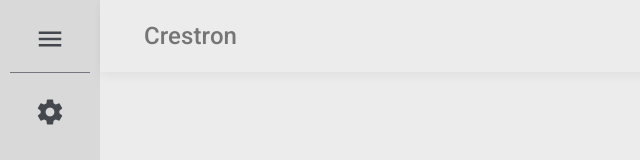
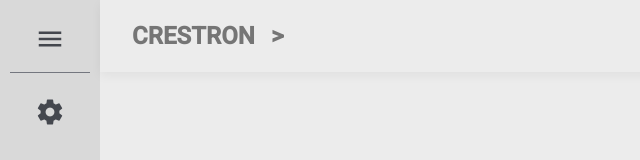
Before and after one commit to DerekLin86/light-control-management, an Angular app: page / in a window 1280 px wide. Shown: the top 160 px of the page, without its empty margins (0-640 px from the left). Built offline with nearby package versions, Linux system fonts and the light colour scheme.

Commit message:
Move page name to header.

```diff
--- a/src/app/app.component.html
+++ b/src/app/app.component.html
@@ -1,6 +1,6 @@
 <app-left-bar/>
 <div class="right-side">
-  <app-header/>
+  <app-header [projectName]="projectName()" [pageName]="pageName()" />
   <div class="content-container">
     <router-outlet />
   </div>
--- a/src/app/app.component.ts
+++ b/src/app/app.component.ts
@@ -1,15 +1,51 @@
-import { Component } from '@angular/core';
-import { RouterOutlet } from '@angular/router';
+import { Component, signal, OnInit, inject } from '@angular/core';
+import { NavigationEnd, RouterOutlet } from '@angular/router';
+import { of, filter, map } from 'rxjs';
+import { Router } from '@angular/router';
 
-import {LeftBarComponent} from './layout/left-bar/left-bar.component';
-import {HeaderComponent} from './layout/header/header.component';
+import { LeftBarComponent } from './layout/left-bar/left-bar.component';
+import { HeaderComponent } from './layout/header/header.component';
+
+import { convertRouterPathToPageName } from './utils/core/page-name-utils';
 
 @Component({
   selector: 'app-root',
   imports: [RouterOutlet, LeftBarComponent, HeaderComponent],
   templateUrl: './app.component.html',
-  styleUrl: './app.component.scss'
+  styleUrl: './app.component.scss',
 })
-export class AppComponent {
-  title = 'LS-management';
+export class AppComponent implements OnInit {
+  private readonly router = inject(Router);
+
+  readonly title = 'LS-management';
+  private _projectName = signal('');
+  private _pageName = signal('');
+
+  ngOnInit() {
+    this.fetchProjectName();
+
+    this.router.events
+      .pipe(
+        filter(e => e instanceof NavigationEnd),
+        map(route => route.urlAfterRedirects.split('/')[1])
+      )
+      .subscribe(routePath => {
+        this._pageName.set(convertRouterPathToPageName(routePath));
+      });
+  }
+
+  fetchProjectName() {
+    of('Crestron').subscribe(projectName => {
+      this._projectName.set(projectName);
+    });
+  }
+
+  // Getters
+  get projectName() {
+    return this._projectName.asReadonly();
+  }
+
+  get pageName() {
+    return this._pageName.asReadonly();
+  }
 }
--- a/src/app/layout/header/header.component.html
+++ b/src/app/layout/header/header.component.html
@@ -1 +1,3 @@
-<button mat-button>Crestron</button>
+<button mat-button>{{ projectName | uppercase}}</button>
+<div>></div>
+<div>{{ pageName }}</div>
--- a/src/app/layout/header/header.component.scss
+++ b/src/app/layout/header/header.component.scss
@@ -3,20 +3,24 @@
 :host {
   align-items: center;
   background-color: global.$parmary-color;
-    box-shadow: 0px 4px 10px 0px #0000000D;
-    color: global.$primary-text-grey-color;
+  box-shadow: 0px 4px 10px 0px #0000000D;
+  color: global.$primary-text-grey-color;
   display: flex;
-
+  font-size: 1.5rem;
+  font-weight: bold;
+  gap: 1rem;
   height: global.$header-height;
   left: calc(global.$left-bar-width + 1rem + 4px);
   padding: 0 2rem;
-    position: fixed;
-    top: 0;
+  position: fixed;
+  top: 0;
   width: 100%;
   z-index: 999;
 
 .mat-mdc-button {
     font-size: 1.5rem;
+    font-weight: bold;
     color: global.$primary-text-grey-color;
+    padding: 0;
   }
 }
--- a/src/app/layout/header/header.component.ts
+++ b/src/app/layout/header/header.component.ts
@@ -1,12 +1,19 @@
-import { ChangeDetectionStrategy, Component } from '@angular/core';
+import { ChangeDetectionStrategy, Component, Input } from '@angular/core';
+import { CommonModule } from '@angular/common';
 import { MatButtonModule } from '@angular/material/button';
 
 @Component({
   selector: 'app-header',
-  imports: [MatButtonModule],
+  imports: [MatButtonModule, CommonModule],
   templateUrl: './header.component.html',
   styleUrl: './header.component.scss',
   standalone: true,
   changeDetection: ChangeDetectionStrategy.OnPush,
 })
-export class HeaderComponent {}
+export class HeaderComponent {
+  @Input()
+  projectName = '';
+
+  @Input()
+  pageName = '';
+}
--- a/src/app/page/floor-plan-config/floor-plan-config.component.html
+++ b/src/app/page/floor-plan-config/floor-plan-config.component.html
@@ -1,4 +1,3 @@
-<h2>Lighting Control</h2>
 <div class="main-container">
   <app-floor-plan-switcher (selectedOptionEmit)="selectFloorPlan($event)"></app-floor-plan-switcher>
   <div class="right-side-container">
--- a/src/app/page/floor-plan-config/floor-plan-config.component.scss
+++ b/src/app/page/floor-plan-config/floor-plan-config.component.scss
@@ -3,16 +3,12 @@
 :host {
   display: flex;
   flex-direction: column;
-    color: global.$primary-title-color;
+  color: global.$primary-title-color;
   width: 100%;
 
   app-floor-plan-switcher {
     flex-shrink: 0;
     flex-basis: 34%;
-  }
-
-  app-grouped-table {
-
   }
 
   .menu-container {
--- a/src/app/page/floor-plan-config/route.ts
+++ b/src/app/page/floor-plan-config/route.ts
@@ -2,10 +2,16 @@
 
 import {FloorPlanConfigComponent} from './floor-plan-config.component'
 
-export const FloorPlanRoutes: Routes = [{
-  path: 'floorPlan',
-  children: [{
-    path: '',
-    component: FloorPlanConfigComponent
-  }]
-}]
+export const RoutePath = 'floorPlan';
+
+export const FloorPlanRoutes: Routes = [
+  {
+    path: RoutePath,
+    children: [
+      {
+        path: '',
+        component: FloorPlanConfigComponent,
+      },
+    ],
+  },
+];
--- /dev/null
+++ b/src/app/utils/core/page-name-utils.ts
@@ -0,0 +1,11 @@
+import { RoutePath as FloorPlanRoutes } from '../../page/floor-plan-config/route';
+
+export function convertRouterPathToPageName(routePath: string) {
+  switch (routePath) {
+    case FloorPlanRoutes: {
+      return 'Lighting Control';
+    }
+    default:
+      return '';
+  }
+}
```
